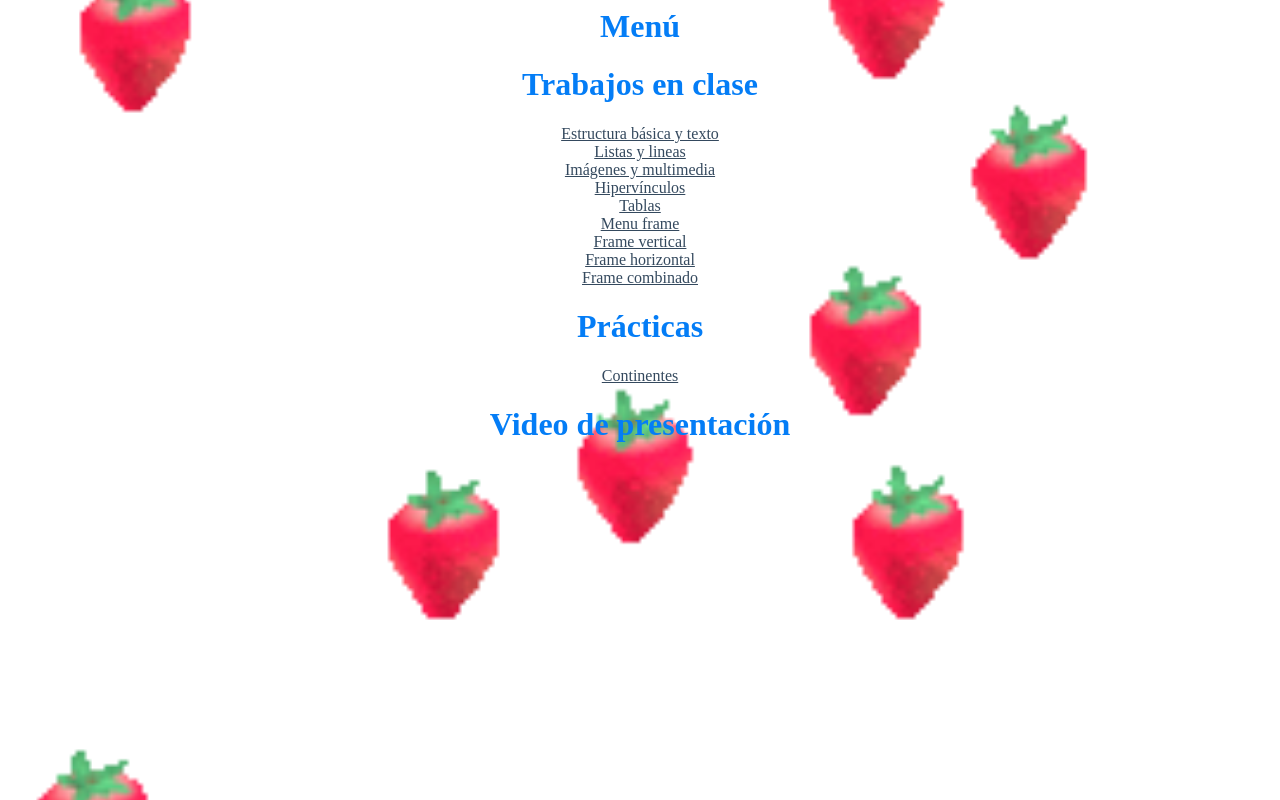
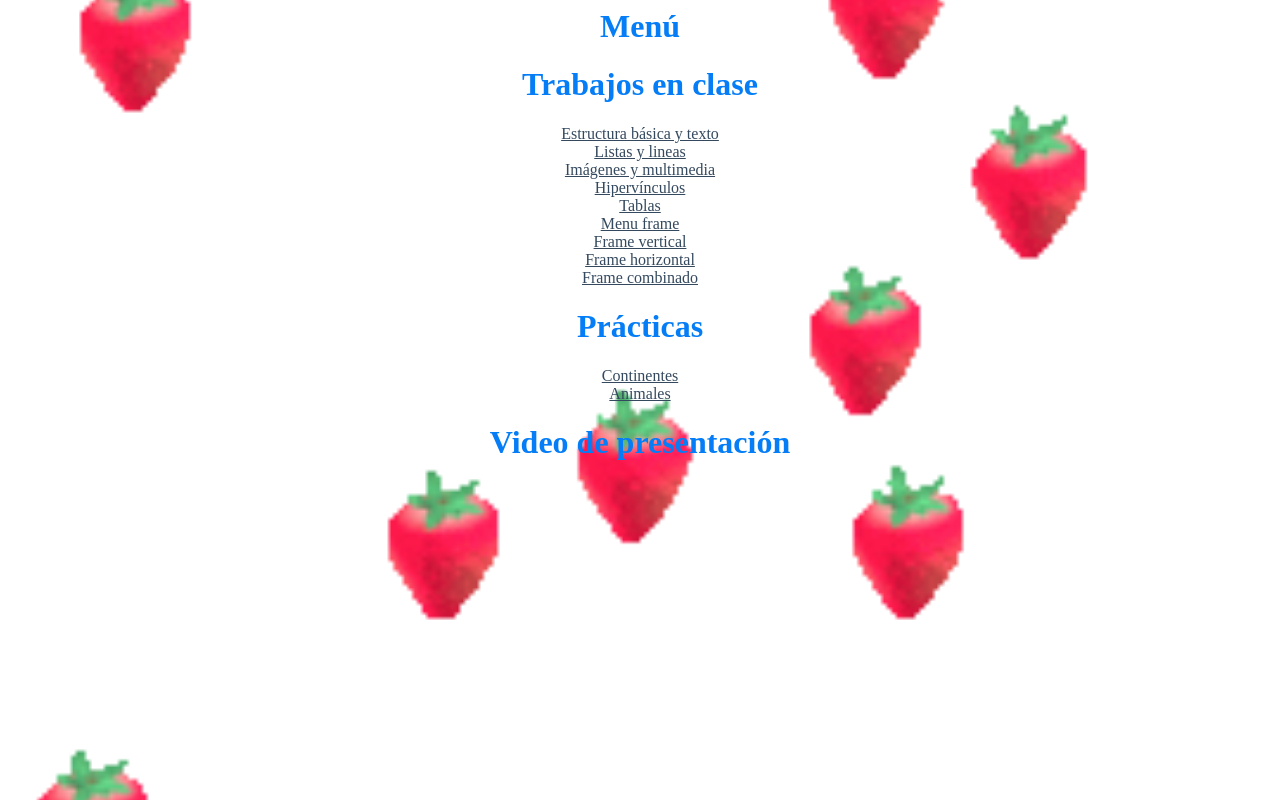
Before and after one commit to GallinitaPro/practicas, a plain HTML site: page index.html in a window 1280 px wide. Drawn offline with Linux system fonts and the light colour scheme.

Commit message:
index.html

```diff
--- a/index.html
+++ b/index.html
@@ -40,6 +40,8 @@
 
 <center><a href="continentes.html">Continentes</a></center>
 
+<center><a href="frame animales.html">Animales</a></center>
+
 <center><h1><font color="#047df6">Video de presentaci&oacuten</h1></font></center>
 
 </body>
```
